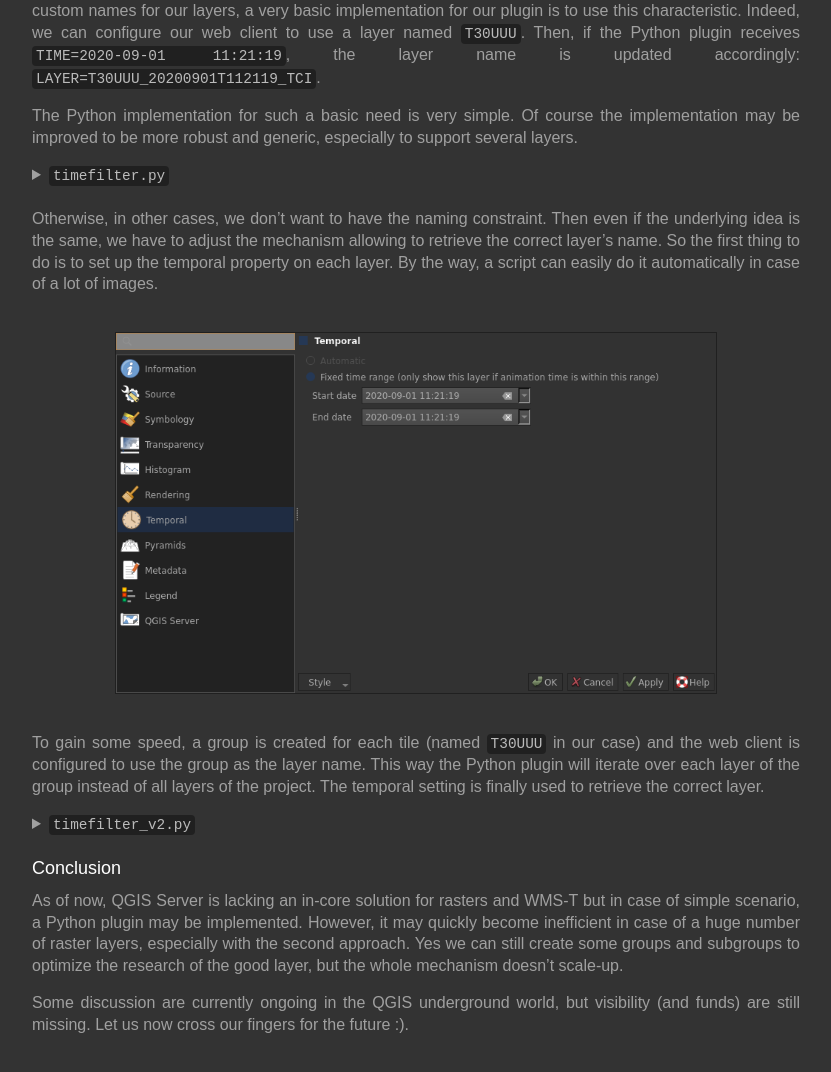
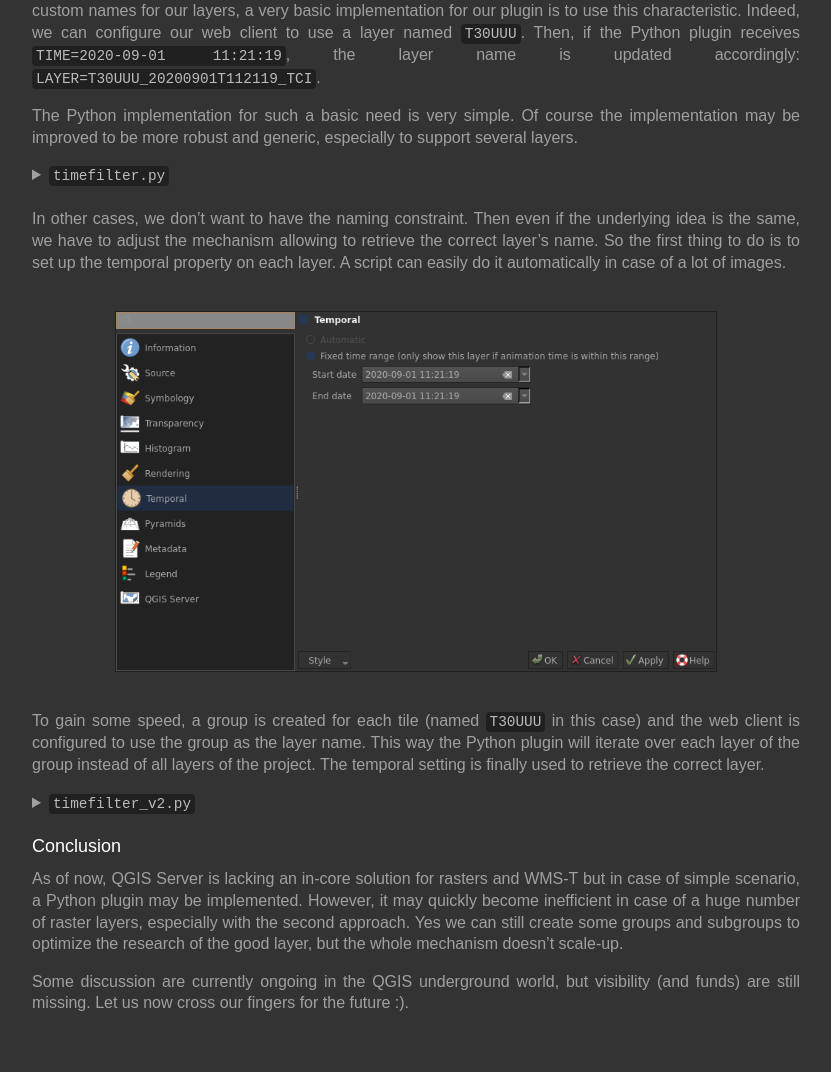
Before and after one commit to pblottiere/pblottiere.github.io, a Jekyll site: the page built from _posts/2020-09-30-wmst.md, in a window 1280 px wide and 1400 px high, scrolled down 3000 px. Shown: the part 246-1318 px from the top of the window, without its empty margins (224-1055 px from the left). Built offline with Jekyll 4.4.1, drawn with Linux system fonts in a browser that asks for light colours; comment, search, counter and statistics services are not loaded; some of the changed text lies outside the part shown.

Commit message:
Update wmst article

```diff
--- a/_posts/2020-09-30-wmst.md
+++ b/_posts/2020-09-30-wmst.md
@@ -238,18 +238,18 @@ class TimeFilter(QgsServerFilter):
   {{ details | markdownify }}
 </details>
 
-<br/>Otherwise, in other cases, we don't want to have the naming constraint. Then
-even if the underlying idea is the same, we have to adjust the mechanism
-allowing to retrieve the correct layer's name. So the first thing to do is to
-set up the temporal property on each layer. By the way, a script can easily do
-it automatically in case of a lot of images.
+<br/>In other cases, we don't want to have the naming constraint. Then even if
+the underlying idea is the same, we have to adjust the mechanism allowing to
+retrieve the correct layer's name. So the first thing to do is to set up the
+temporal property on each layer. A script can easily do it automatically in
+case of a lot of images.
 
 <br/>
 ![OGC Badge]({{ site.baseurl }}/images/posts/wmst/temporal.png){:class="center-image" width="600px"}
 <br/>
 
 To gain some speed, a group is created for each tile (named `T30UUU`{:.inline}
-in our case) and the web client is configured to use the group as the layer
+in this case) and the web client is configured to use the group as the layer
 name. This way the Python plugin will iterate over each layer of the group
 instead of all layers of the project. The temporal setting is finally used to
 retrieve the correct layer.
```
Also changed, not shown: other parts of _posts/2020-09-30-wmst.md (+8 -8 lines).
